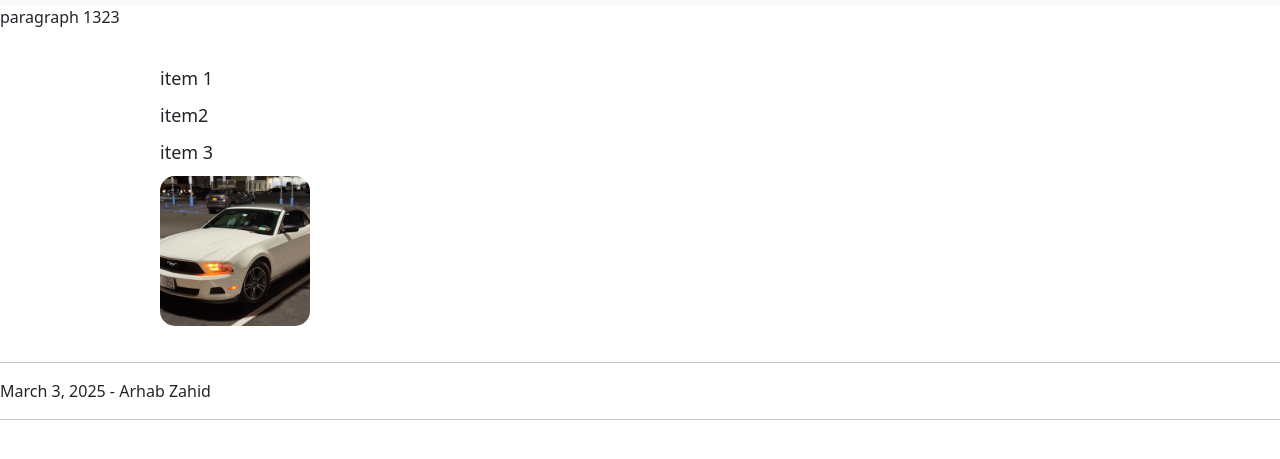
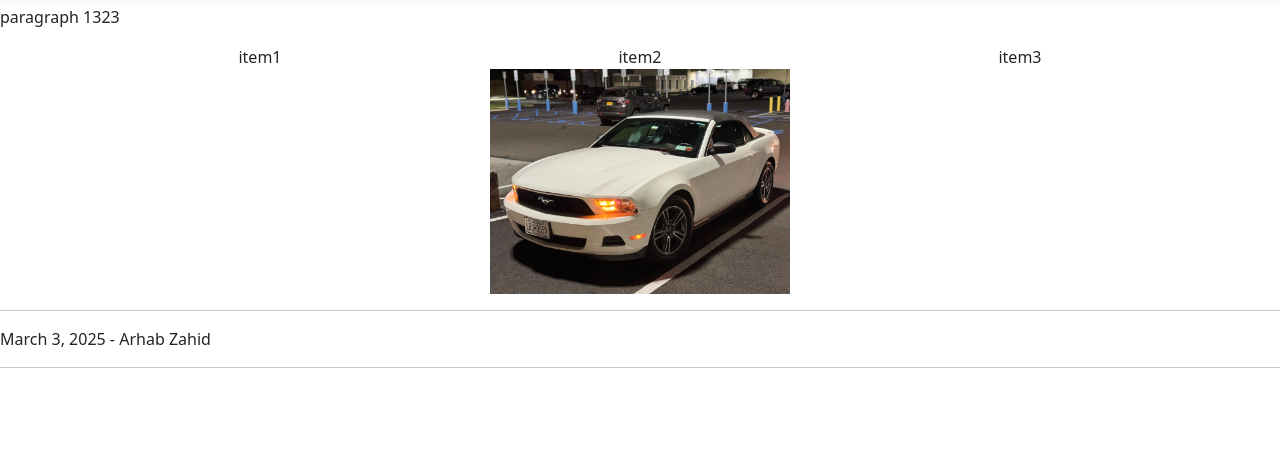
Before and after one commit to arhabzahid/arhabzahid.github.io, a plain HTML site: page lab3.html in a window 1280 px wide. Shown: the part 153-612 px from the top of the page. Drawn offline with nearby package versions, Linux system fonts and the light colour scheme.

Commit message:
Update lab3.html

```diff
--- a/lab3.html
+++ b/lab3.html
@@ -13,31 +13,7 @@
 integrity="sha384-T3c6CoIi6uLrA9TneNEoa7RxnatzjcDSCmG1MXxSR1GAsXEV/Dwwykc2MPK8M2HN" crossorigin="anonymous">
 <script src="https://cdn.jsdelivr.net/npm/bootstrap@5.3.2/dist/js/bootstrap.bundle.min.js"
 integrity="sha384-C6RzsynM9kWDrMNeT87bh95OGNyZPhcTNXj1NW7RuBCsyN/o0jlpcV8Qyq46cDfL" crossorigin="anonymous"></script>
-<style>
-    .container{
-        display: grid;
-        grid-template-columns: 1fr 1fr;
-        gap: 20px;
-        max-width: 1000px;
-        margin: 0 auto;
-        padding: 20px;
-    }
-    .image{
-        width:150px;
-        height: 150px;
-        border-radius:15px;
-        object-fit: cover;
-    }
-    .list{
-        list-style-type:none;
-        padding: 0;
-        margin: 0;
-    }
-    .list li{
-        font-size:18px;
-        margin-bottom: 10px;
-    }
-</style>
+
 </head>
 <body>
 
@@ -54,13 +30,20 @@ integrity="sha384-C6RzsynM9kWDrMNeT87bh95OGNyZPhcTNXj1NW7RuBCsyN/o0jlpcV8Qyq46cD
     <p>
         paragraph 1323
     </p>
-   <div class="container">
-    <ul class="list">
-        <li>item 1</li>
-        <li>item2</li>
-        <li>item 3 </li>
+   <div class="container text-center">
+    <div class="row">
+        <div class="col">
+            item1
+        </div>
+        <div class="col">
+            item2
+        </div>
+        <div class="col">
+            item3
+        </div>
+    </div>
+
     <img src="image/mycar.jpg"width=300 class="image">
-    </ul>
    </div>
 </body>
 <hr class="horizontal rule ">
```
